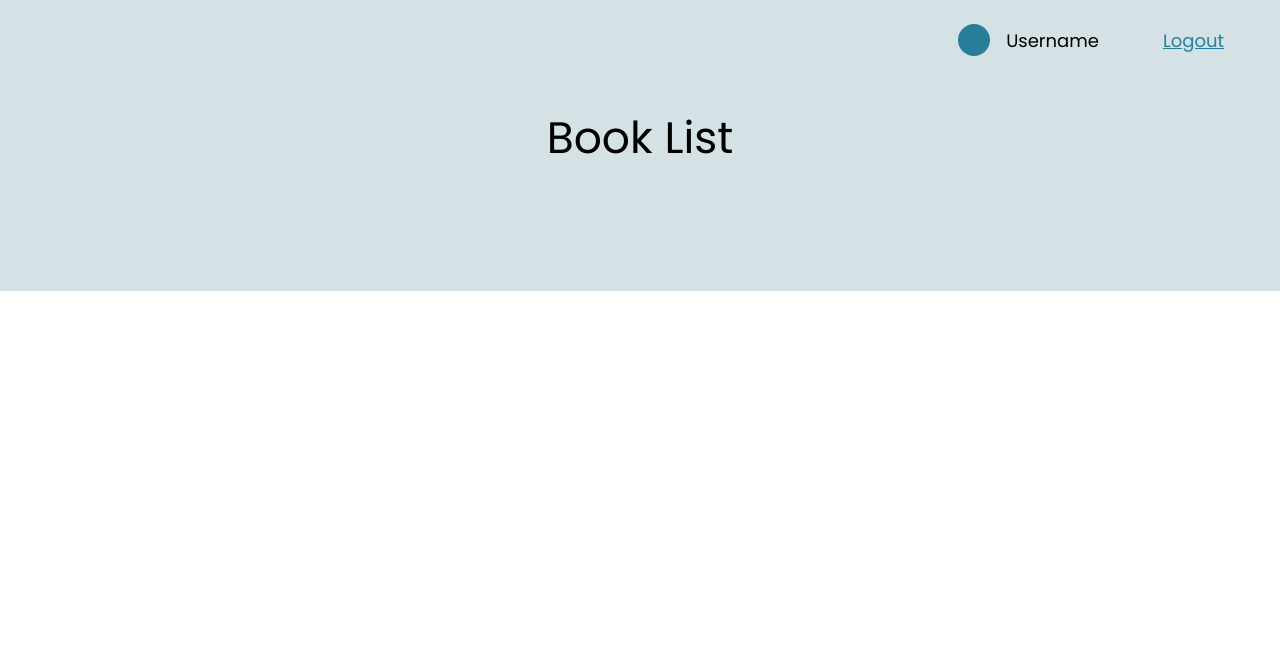
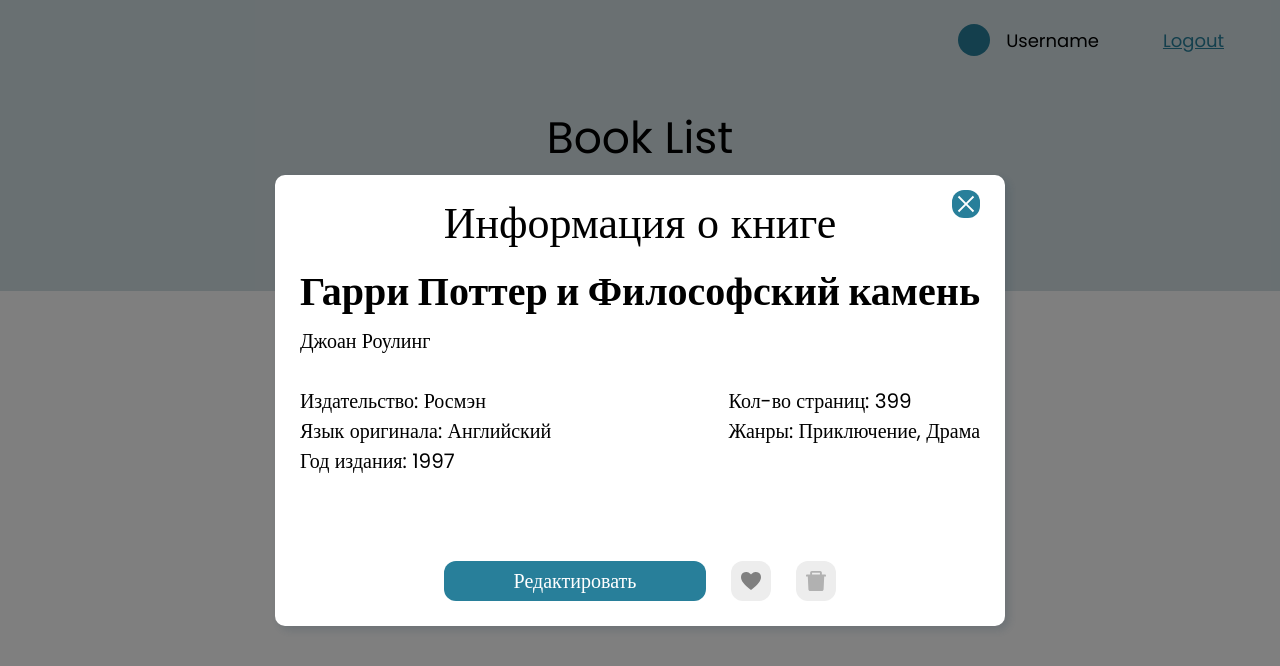
Before and after one commit to slice312/AWS_CICD_monolith-book-app, a website built with webpack: page client/src/pages/books/index.html in a window 1280 px wide. Built offline with nearby package versions, Linux system fonts and the light colour scheme; some packages are replaced by stand-ins of ours; files whose address does not match are found by name.

Commit message:
modal window for books detail

```diff
--- a/client/src/pages/books/index.html
+++ b/client/src/pages/books/index.html
@@ -27,31 +27,52 @@
         </h1>
 
         <div class="book-list" id="book-list">
-<!--            <book-card></book-card>-->
-<!--            <div class="book-card">-->
-<!--                <div>-->
-<!--                    <h3 class="book-card__title">-->
-<!--                        Гарри Поттер и Философский камень-->
-<!--                    </h3>-->
-<!--                    <h4 class="book-card__author">-->
-<!--                        Джоан Роулинг-->
-<!--                    </h4>-->
-<!--                </div>-->
-<!--                <div class="book-card__buttons">-->
-<!--                    <button class="book-card__btn" type="button">-->
-<!--                        <svg width="20" height="18" viewBox="0 0 20 18" fill="none" xmlns="http://www.w3.org/2000/svg">-->
-<!--                            <path d="M19.3762 2.5401C18.5386 0.825205 16.1258 -0.577889 13.3191 0.239024C11.9779 0.625491 10.8078 1.45428 9.99986 2.58999C9.19192 1.45428 8.02178 0.625491 6.68062 0.239024C3.86771 -0.565417 1.46111 0.825205 0.623483 2.5401C-0.55169 4.94095 -0.0641182 7.64113 2.0737 10.5658C3.74894 12.8544 6.14304 15.1742 9.61856 17.8681C9.72839 17.9536 9.86369 18 10.003 18C10.1423 18 10.2776 17.9536 10.3874 17.8681C13.8567 15.1804 16.257 12.8793 17.9323 10.5658C20.0638 7.64113 20.5514 4.94095 19.3762 2.5401Z" fill="#EB434D"/>-->
-<!--                        </svg>-->
+            <!-- Заполняется из скрипта -->
+        </div>
+    </div>
+</div>
 
-<!--                    </button>-->
-<!--                    <button class="book-card__btn" type="button">-->
-<!--                        <svg width="20" height="20" viewBox="0 0 20 20" fill="none" xmlns="http://www.w3.org/2000/svg">-->
-<!--                            <path d="M19.1667 3.6H15.8333V1.6C15.8333 0.7175 15.0859 0 14.1667 0H5.83333C4.91406 0 4.16667 0.7175 4.16667 1.6V3.6H0.833333C0.372396 3.6 0 3.9575 0 4.4V5.2C0 5.31 0.09375 5.4 0.208333 5.4H1.78125L2.42448 18.475C2.46615 19.3275 3.20052 20 4.08854 20H15.9115C16.8021 20 17.5339 19.33 17.5755 18.475L18.2187 5.4H19.7917C19.9062 5.4 20 5.31 20 5.2V4.4C20 3.9575 19.6276 3.6 19.1667 3.6ZM13.9583 3.6H6.04167V1.8H13.9583V3.6Z"-->
-<!--                                  fill="#B1B1B1"/>-->
-<!--                        </svg>-->
-<!--                    </button>-->
-<!--                </div>-->
-<!--            </div>-->
+<div class="modal-about" id="modal-about">
+    <div class="modal-about__wrapper">
+        <div class="modal-about__container animate animate__zoomIn" id="modal-about-container">
+            <div class="modal-about__content">
+                <button class="btn-default modal-about__btn-close" id="modal-order-close-btn" type="button">
+                    <img src="assets/icons/x-mark.svg" alt="x-mark">
+                </button>
+                <h2 class="modal-about__title">Информация о книге</h2>
+                <h3 class="modal-about__book-title">Гарри Поттер и  Философский камень</h3>
+                <h4 class="modal-about__author">Джоан Роулинг</h4>
+                <div class="modal-about__props">
+                    <div class="modal-about__props-col">
+                        <p>Издательство: <span id="publishing">Росмэн</span></p>
+                        <p>Язык оригинала: <span id="lang">Английский</span></p>
+                        <p>Год издания: <span id="year">1997</span></p>
+                    </div>
+                    <div class="modal-about__props-col">
+                        <p>Кол-во страниц: <span id="page-count">399</span></p>
+                        <p>Жанры: <span id="genres">Приключение, Драма</span></p>
+                    </div>
+                </div>
+                <div class="modal-about__buttons">
+                    <button class="btn-default modal-about__btn-edit" id="modal-about-btn-edit" type="button">
+                        Редактировать
+                    </button>
+                    <button class="modal-about__btn-square" id="btn-favorite" type="button">
+                        <svg width="20" height="18" viewBox="0 0 20 18" fill="none" xmlns="http://www.w3.org/2000/svg">
+                            <path id="modal-about-btn-favorite-icon" d="M19.3762 2.5401C18.5386 0.825205 16.1258 -0.577889 13.3191 0.239024C11.9779 0.625491 10.8078 1.45428 9.99986 2.58999C9.19192 1.45428 8.02178 0.625491 6.68062 0.239024C3.86771 -0.565417 1.46111 0.825205 0.623483 2.5401C-0.55169 4.94095 -0.0641182 7.64113 2.0737 10.5658C3.74894 12.8544 6.14304 15.1742 9.61856 17.8681C9.72839 17.9536 9.86369 18 10.003 18C10.1423 18 10.2776 17.9536 10.3874 17.8681C13.8567 15.1804 16.257 12.8793 17.9323 10.5658C20.0638 7.64113 20.5514 4.94095 19.3762 2.5401Z"
+                                  fill="gray"
+                            />
+                        </svg>
+
+                    </button>
+                    <button class="modal-about__btn-square" id="btn-trash" type="button">
+                        <svg width="20" height="20" viewBox="0 0 20 20" fill="none" xmlns="http://www.w3.org/2000/svg">
+                            <path d="M19.1667 3.6H15.8333V1.6C15.8333 0.7175 15.0859 0 14.1667 0H5.83333C4.91406 0 4.16667 0.7175 4.16667 1.6V3.6H0.833333C0.372396 3.6 0 3.9575 0 4.4V5.2C0 5.31 0.09375 5.4 0.208333 5.4H1.78125L2.42448 18.475C2.46615 19.3275 3.20052 20 4.08854 20H15.9115C16.8021 20 17.5339 19.33 17.5755 18.475L18.2187 5.4H19.7917C19.9062 5.4 20 5.31 20 5.2V4.4C20 3.9575 19.6276 3.6 19.1667 3.6ZM13.9583 3.6H6.04167V1.8H13.9583V3.6Z"
+                                  fill="#B1B1B1"/>
+                        </svg>
+                    </button>
+                </div>
+            </div>
         </div>
     </div>
 </div>
--- a/client/src/pages/books/index.scss
+++ b/client/src/pages/books/index.scss
@@ -1,13 +1,11 @@
 .books-page {
-    width: 100%;
-    display: flex;
-    justify-content: center;
     background-color: $color-bg-main;
     @include font-default(400, 15px, auto, black);
 
-
     &__container {
-        width: 100%;
+        display: flex;
+        flex-direction: column;
+        align-items: center;
     }
 
     &__title {
@@ -18,6 +16,7 @@
     }
 
     .nav-header {
+        width: 100%;
         display: flex;
         flex-direction: row;
         justify-content: flex-end;
@@ -59,10 +58,132 @@
     }
 
     .book-list {
+        max-width: 1040px;
         display: flex;
-        justify-content: center;
+        justify-content: space-between;
         flex-wrap: wrap;
         gap: 50px;
         padding: 60px 50px;
     }
 }
+
+
+
+.modal-about {
+    position: fixed;
+    top: 0;
+    bottom: 0;
+    right: 0;
+    left: 0;
+    z-index: 100;
+    overflow: auto;
+    display: block;
+    background: rgba(0, 0, 0, 0.5);
+
+    &__wrapper {
+        max-width: 800px;
+        min-height: 100%;
+        margin: 0 auto;
+        display: flex;
+        justify-content: center;
+        align-items: center;
+    }
+
+    &__container {
+        position: relative;
+        padding: 15px 25px 25px 25px;
+        border-radius: 10px;
+        color: black;
+        background-color: white;
+        box-shadow: 4px 4px 8px 0 rgba(34, 60, 80, 0.2);
+    }
+
+    &__content {
+        position: relative;
+        display: flex;
+        flex-direction: column;
+        align-items: flex-start;
+        gap: 5px;
+        border-width: 0;
+        @include font-default(400, 20px, normal, black);
+    }
+
+    &__btn-close {
+        position: absolute;
+        padding: 5px;
+        color: white;
+        top: 0;
+        right: 0;
+    }
+
+    &__title {
+        width: 100%;
+        font-size: 44px;
+        line-height: 66px;
+        text-align: center;
+
+    }
+
+    &__book-title {
+        font-weight: 700;
+        font-size: 40px;
+        line-height: 60px;
+    }
+
+    &__author {
+        font-size: 20px;
+        line-height: 30px;
+    }
+
+    &__props {
+        margin-top: 25px;
+        width: 100%;
+        display: flex;
+        flex-direction: row;
+        justify-content: space-between;
+    }
+
+    &__prop-col {
+        display: flex;
+        flex-direction: column;
+        gap: 10px;
+    }
+
+    &__buttons {
+        margin-top: 80px;
+        width: 100%;
+        display: flex;
+        justify-content: center;
+        gap: 25px;
+    }
+
+    &__btn-edit {
+        align-self: center;
+        padding: 5px 70px;
+        font-size: 20px;
+        line-height: 30px;
+    }
+
+    &__btn-square {
+        width: 40px;
+        height: 40px;
+        display: flex;
+        justify-content: center;
+        align-items: center;
+        background-color: #EDEDED;
+        border-radius: 12px;
+
+        &:active {
+            transform: scale(0.98);
+        }
+
+        &:hover {
+            transition: 0.12s;
+            background-color: #BBC5C7;
+
+            svg * {
+                filter: grayscale(30%);
+            }
+        }
+    }
+}
--- a/client/src/styles/mixins.scss
+++ b/client/src/styles/mixins.scss
@@ -9,5 +9,5 @@
 
 
 @mixin font-default($weight, $size, $lineHeight, $color) {
-    @include font-face("Poppins", $weight, $size, $lineHeight, $color);
+    @include font-face(Poppins, $weight, $size, $lineHeight, $color);
 }
```
Also changed, not shown: client/src/entities/book-card/index.js (+9 -9 lines), client/src/pages/books/card.css (deleted, +0 -47 lines), client/src/assets/icons/x-mark.svg (added).
